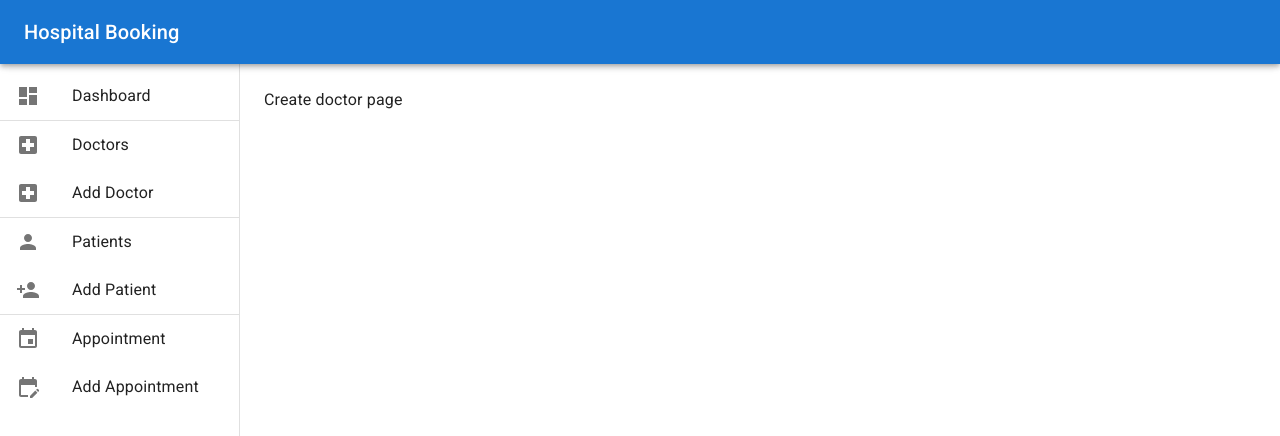
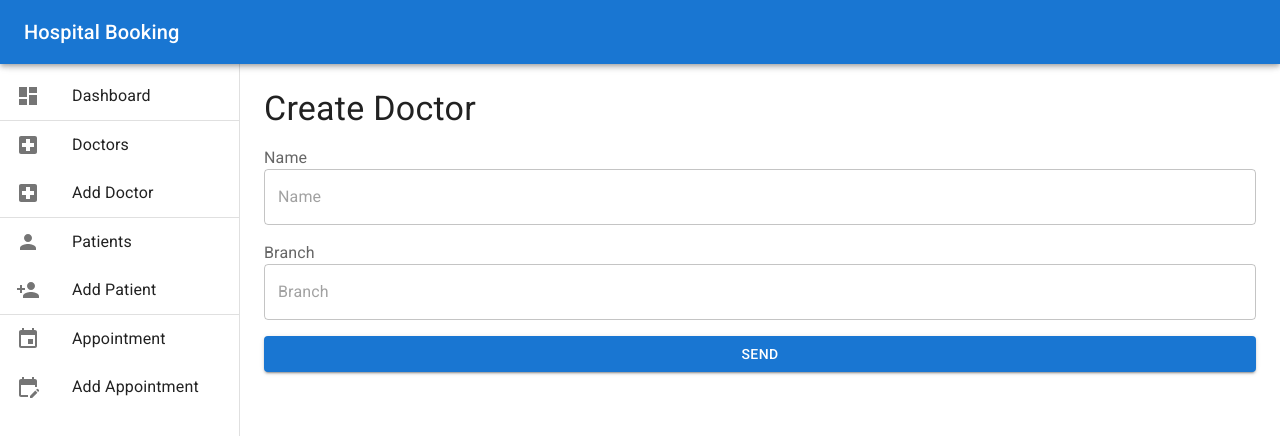
Before and after one commit to aygunbyr/hospital-appointment-booking-ui, a Next.js app: page /doctors/create in a window 1280 px wide. Shown: the top 436 px of the page. Built offline with nearby package versions, Linux system fonts and the light colour scheme.

Commit message:
feat: create doctor

```diff
--- a/src/app/doctors/create/page.tsx
+++ b/src/app/doctors/create/page.tsx
@@ -1,5 +1,80 @@
+"use client";
+import { useState } from "react";
+import { useRouter } from "next/navigation";
 import Typography from "@mui/material/Typography";
+import DryForm from "@/components/DryForm";
+import { FormField } from "@/components/DryForm/types";
+import { useMutation, useQueryClient } from "@tanstack/react-query";
+import { createDoctor } from "@/services/apiService";
+import { Doctor } from "@/types/Doctor";
+import { CreateDoctorRequest } from "@/types/dtos/CreateDoctorRequest";
+import { ServiceResult } from "@/types/ServiceResult";
 
 export default function CreateDoctor() {
-  return <Typography>Create doctor page</Typography>;
+  const queryClient = useQueryClient();
+  const router = useRouter();
+  const [errors, setErrors] = useState<string[]>([]);
+
+  const formFields: FormField[] = [
+    {
+      label: "Name",
+      type: "text",
+      name: "name",
+      placeholder: "Name",
+      required: true,
+      validation: {
+        minLength: 2,
+        maxLength: 50,
+      },
+    },
+    {
+      label: "Branch",
+      type: "text",
+      name: "branch",
+      placeholder: "Branch",
+      required: true,
+      validation: {
+        minLength: 2,
+        maxLength: 30,
+      },
+    },
+  ];
+
+  const createDoctorMutation = useMutation<
+    ServiceResult<Doctor>,
+    unknown,
+    CreateDoctorRequest
+  >({
+    mutationFn: (createDoctorRequest: CreateDoctorRequest) =>
+      createDoctor(createDoctorRequest),
+    onSuccess: () => {
+      queryClient.invalidateQueries({ queryKey: ["doctors"] });
+      router.push("/doctors");
+    },
+    onError: (error) => {
+      // @ts-no-check
+      setErrors(error.response?.data?.errorMessage || []);
+    },
+  });
+
+  return (
+    <>
+      <Typography variant="h4" mb={2}>
+        Create Doctor
+      </Typography>
+      {errors.map((error, index) => (
+        <Typography key={index} color="error" mb="2">
+          Validation Error: {error}
+        </Typography>
+      ))}
+      <DryForm
+        mutationFn={{
+          mutate: createDoctorMutation.mutate,
+          error: createDoctorMutation.error,
+          data: createDoctorMutation.data,
+        }}
+        formFields={formFields}
+      />
+    </>
+  );
 }
--- /dev/null
+++ b/src/components/DryForm/index.tsx
@@ -0,0 +1,90 @@
+import React, { useState } from "react";
+import TextField from "@mui/material/TextField";
+import InputLabel from "@mui/material/InputLabel";
+import Button from "@mui/material/Button";
+import { z } from "zod";
+import { createZodSchema } from "./utils";
+import { FormField, SelectOptionsDictionary } from "./types";
+
+interface MutationFn {
+  mutate: (data: unknown) => void;
+  error: unknown;
+  data: unknown;
+}
+
+interface FormBuilderProps {
+  mutationFn: MutationFn;
+  formFields: FormField[];
+  selectOptions?: SelectOptionsDictionary;
+}
+
+const DryForm: React.FC<FormBuilderProps> = ({ mutationFn, formFields }) => {
+  const formSchema = createZodSchema(formFields);
+  type FormData = z.infer<typeof formSchema>;
+
+  const [formData, setFormData] = useState<FormData>({} as FormData);
+  const [errors, setErrors] = useState<Record<string, string>>({});
+
+  const handleChange = (
+    e: React.ChangeEvent<HTMLInputElement | HTMLTextAreaElement>
+  ) => {
+    const { name, value, type } = e.target;
+
+    setFormData((prev) => ({
+      ...prev,
+      [name]: type === "number" ? Number(value) : value,
+    }));
+  };
+
+  const handleSubmit = async (e: React.FormEvent) => {
+    e.preventDefault();
+    try {
+      formSchema.parse(formData);
+      setErrors({});
+
+      // Form verilerini gönder
+      mutationFn.mutate(formData);
+    } catch (err) {
+      if (err instanceof z.ZodError) {
+        const fieldErrors: Record<string, string> = {};
+        err.errors.forEach((error) => {
+          fieldErrors[error.path[0] as string] = error.message;
+        });
+        setErrors(fieldErrors);
+      }
+    }
+
+    console.log(errors);
+    console.log(mutationFn.error);
+  };
+
+  return (
+    <form onSubmit={handleSubmit} className="space-y-4">
+      {formFields.map((field) => (
+        <div key={field.name} className="flex flex-col">
+          <InputLabel htmlFor={field.name}>{field.label}</InputLabel>
+          <TextField
+            id={field.name}
+            name={field.name}
+            placeholder={field.placeholder}
+            variant="outlined"
+            required={field.required}
+            onChange={handleChange}
+            error={!!errors[field.name]}
+            helperText={errors[field.name]}
+            type={field.type}
+          />
+        </div>
+      ))}
+      <Button
+        type="submit"
+        variant="contained"
+        fullWidth
+      >
+        Send
+      </Button>
+    </form>
+  );
+};
+
+export default DryForm;
--- /dev/null
+++ b/src/components/DryForm/types.ts
@@ -0,0 +1,24 @@
+export interface ValidationConfig {
+  minLength?: number;
+  maxLength?: number;
+  min?: number | string;
+  max?: number | string;
+  regex?: string;
+  email?: boolean;
+  startsWith?: string;
+  endsWith?: string;
+}
+
+export interface FormField {
+  label: string;
+  type: "text" | "email" | "date" | "number" | "select" | "textarea"; // Add select and textarea
+  name: string;
+  placeholder?: string;
+  required?: boolean;
+  validation?: ValidationConfig; // Validasyon kuralları
+}
+
+export type SelectOptionsDictionary = Record<
+  string,
+  { label: string; value: string }[]
+>;
--- /dev/null
+++ b/src/components/DryForm/utils.ts
@@ -0,0 +1,110 @@
+import { z } from "zod";
+import { FormField, ValidationConfig } from "./types";
+
+// Zod validationlarını dinamik şekilde işlemek için helper fonksiyonu
+const applyValidationRules = (
+  schema: z.ZodAny | z.ZodString | z.ZodNumber | z.ZodDate,
+  validation: ValidationConfig
+) => {
+  if (schema instanceof z.ZodString) {
+    if (validation.minLength) {
+      schema = schema.min(
+        validation.minLength,
+        `Must be at least ${validation.minLength} characters long`
+      );
+    }
+    if (validation.maxLength) {
+      schema = schema.max(
+        validation.maxLength,
+        `Must be at most ${validation.maxLength} characters long`
+      );
+    }
+    if (validation.regex) {
+      schema = schema.regex(
+        new RegExp(validation.regex),
+        "Enter a valid format"
+      );
+    }
+    if (validation.startsWith) {
+      schema = schema.startsWith(
+        validation.startsWith,
+        `Fields must start with ${validation.startsWith}`
+      );
+    }
+    if (validation.endsWith) {
+      schema = schema.endsWith(
+        validation.endsWith,
+        `Field must ends with ${validation.endsWith}`
+      );
+    }
+    if (validation.email) {
+      schema = schema.email("Enter a valid email address");
+    }
+  }
+
+  if (schema instanceof z.ZodNumber) {
+    if (typeof validation.min === "number") {
+      schema = schema.gte(
+        validation.min,
+        `Number should be greater or equal to ${validation.min}`
+      );
+    }
+    if (typeof validation.max === "number") {
+      schema = schema.lte(
+        validation.max,
+        `Number should be less or equal to ${validation.max}`
+      );
+    }
+  }
+
+  if (schema instanceof z.ZodDate) {
+    if (validation.min && typeof validation.min === "string") {
+      schema = schema.min(
+        new Date(validation.min),
+        `Date must be ${validation.min} or later`
+      );
+    }
+    if (validation.max && typeof validation.max === "string") {
+      schema = schema.max(
+        new Date(validation.max),
+        `Date must be ${validation.max} or before`
+      );
+    }
+  }
+
+  return schema;
+};
+
+export const createZodSchema = (fields: FormField[]) => {
+  const schemaShape = fields.reduce((acc, field) => {
+    let fieldSchema: z.ZodAny | z.ZodString | z.ZodNumber | z.ZodDate;
+
+    if (
+      field.type === "text" ||
+      field.type === "textarea" ||
+      field.type === "email"
+    ) {
+      fieldSchema = z.string();
+      if (field.validation) {
+        fieldSchema = applyValidationRules(fieldSchema, field.validation);
+      }
+    } else if (field.type === "date") {
+      fieldSchema = z.date();
+      if (field.validation) {
+        fieldSchema = applyValidationRules(fieldSchema, field.validation);
+      }
+    } else if (field.type === "number") {
+      fieldSchema = z.number();
+      if (field.validation) {
+        fieldSchema = applyValidationRules(fieldSchema, field.validation);
+      }
+    } else {
+      fieldSchema = z.string(); // Fallback for unexpected types
+    }
+
+    acc[field.name] = field.required ? fieldSchema : fieldSchema.optional();
+    return acc;
+  }, {} as Record<string, z.ZodTypeAny>);
+
+  return z.object(schemaShape);
+};
--- a/src/services/apiService.ts
+++ b/src/services/apiService.ts
@@ -3,6 +3,7 @@ import { Appointment } from "@/types/Appointment";
 import { Doctor } from "@/types/Doctor";
 import { Patient } from "@/types/Patient";
 import { ServiceResult } from "@/types/ServiceResult";
+import { CreateDoctorRequest } from "@/types/dtos/CreateDoctorRequest";
 
 const api = axios.create({
   baseURL: "https://localhost:7192/api/",
@@ -36,6 +37,21 @@ export const getDoctorById = async (
   return response.data;
 };
 
+export const createDoctor = async (
+  createDoctorRequest: CreateDoctorRequest
+): Promise<ServiceResult<Doctor>> => {
+  const response = await api.post<ServiceResult<Doctor>>(
+    "doctors",
+    createDoctorRequest,
+    {
+      headers: {
+        "Content-Type": "application/json",
+      },
+    }
+  );
+  return response.data;
+};
+
 export const getPatients = async (): Promise<ServiceResult<Patient[]>> => {
   const response = await api.get<ServiceResult<Patient[]>>("patients");
   return response.data;
--- /dev/null
+++ b/src/types/dtos/CreateDoctorRequest.ts
@@ -0,0 +1,4 @@
+export type CreateDoctorRequest = {
+  name: string;
+  branch: string;
+};
```
